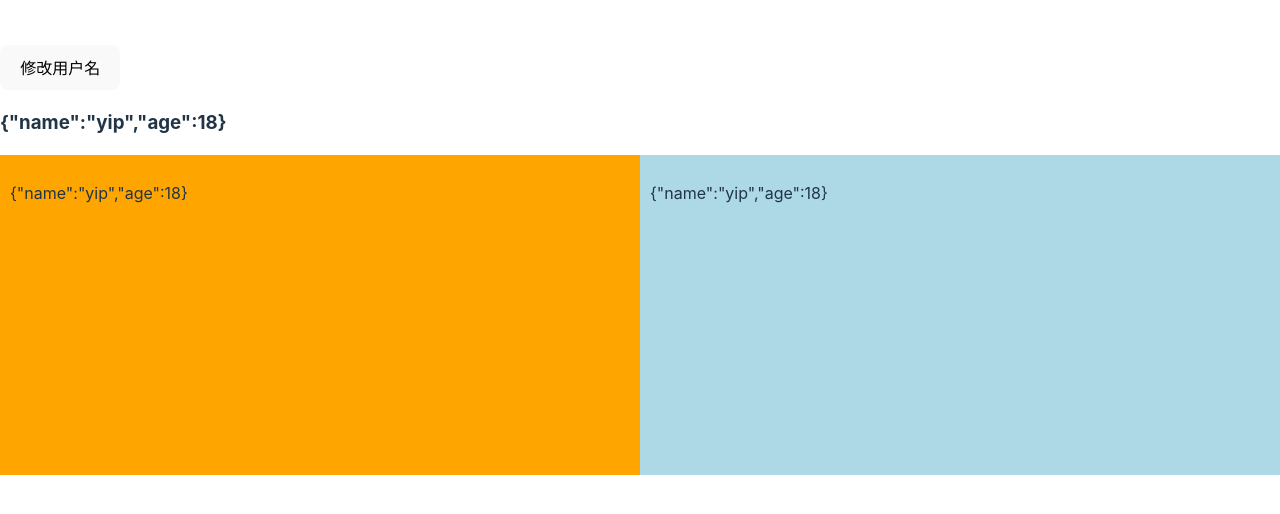
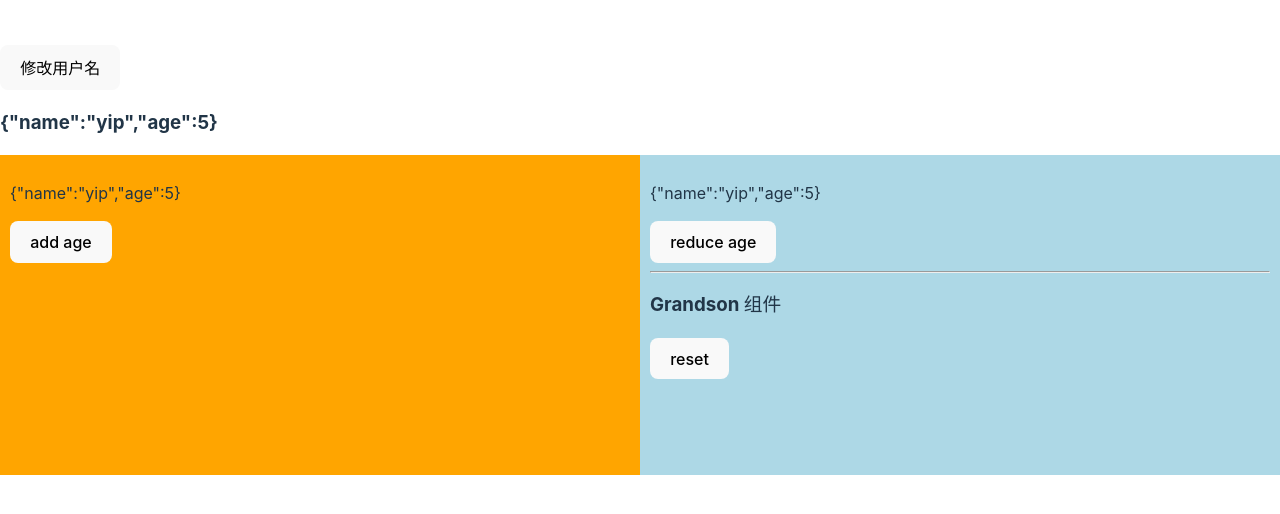
Before and after one commit to ypinchina/hooks-advance, a React (Vite) app in the folder day_01/: page / in a window 1280 px wide. Shown: the part 140-654 px from the top of the page. Built offline with nearby package versions, Linux system fonts and the light colour scheme.

Commit message:
更新内容

```diff
--- a/day_01/src/components/use_reducer/base.tsx
+++ b/day_01/src/components/use_reducer/base.tsx
@@ -1,9 +1,12 @@
 import React, { useReducer } from "react";
 type useType = typeof initState;
-const initState = { name: "yip", age: 0 };
+const initState = { name: "yip", age: -4.5 };
+type actionType =
+  | { type: "name"; payload: string }
+  | { type: "INCREMENT"; payload: number }
+  | { type: "DECREMENT"; payload: number }
+  | { type: "RESET" };
 export const Father: React.FC = () => {
-  type actionType = { type: "name"; payload: string };
-
   const actionState = (initState: useType) => {
     return { ...initState, age: Math.round(Math.abs(initState.age)) || 18 };
   };
@@ -11,6 +14,12 @@ export const Father: React.FC = () => {
     switch (action.type) {
       case "name":
         return { ...oldState, name: action.payload };
+      case "INCREMENT":
+        return { ...oldState, age: oldState.age + action.payload };
+      case "DECREMENT":
+        return { ...oldState, age: oldState.age - action.payload };
+      case "RESET":
+        return { ...initState, age: Math.round(Math.abs(initState.age)) || 18 };
       default:
         return oldState;
     }
@@ -24,24 +33,53 @@ export const Father: React.FC = () => {
       <button onClick={changeUseName}>修改用户名</button>
       <h3>{JSON.stringify(state)}</h3>
       <div className="father">
-        <Son1 {...state}></Son1>
-        <Son2 {...state}></Son2>
+        <Son1 {...state} dispatch={dispatch}></Son1>
+        <Son2 {...state} dispatch={dispatch}></Son2>
       </div>
     </>
   );
 };
 
-const Son1: React.FC<useType> = (props) => {
+const Son1: React.FC<useType & { dispatch: React.Dispatch<actionType> }> = (
+  props
+) => {
+  const { dispatch, ...user } = props;
+  const add = () => {
+    dispatch({ type: "INCREMENT", payload: 1 });
+  };
   return (
     <div className="son1">
-      <p>{JSON.stringify(props)}</p>
+      <p>{JSON.stringify(user)}</p>
+      <button onClick={add}>add age</button>
     </div>
   );
 };
-const Son2: React.FC<useType> = (props) => {
+const Son2: React.FC<useType & { dispatch: React.Dispatch<actionType> }> = (
+  props
+) => {
+  const { dispatch, ...user } = props;
+  const reduce = () => {
+    dispatch({ type: "DECREMENT", payload: 1 });
+  };
   return (
     <div className="son2">
-      <p>{JSON.stringify(props)}</p>
+      <p>{JSON.stringify(user)}</p>
+      <button onClick={reduce}>reduce age</button>
+      <hr></hr>
+      <Grandson dispatch={dispatch}></Grandson>
     </div>
   );
 };
+const Grandson: React.FC<{ dispatch: React.Dispatch<actionType> }> = (
+  props
+) => {
+  const resetState = () => {
+    props.dispatch({ type: "RESET" });
+  };
+  return (
+    <>
+      <h3>Grandson 组件</h3>
+      <button onClick={resetState}>reset</button>
+    </>
+  );
+};
```
